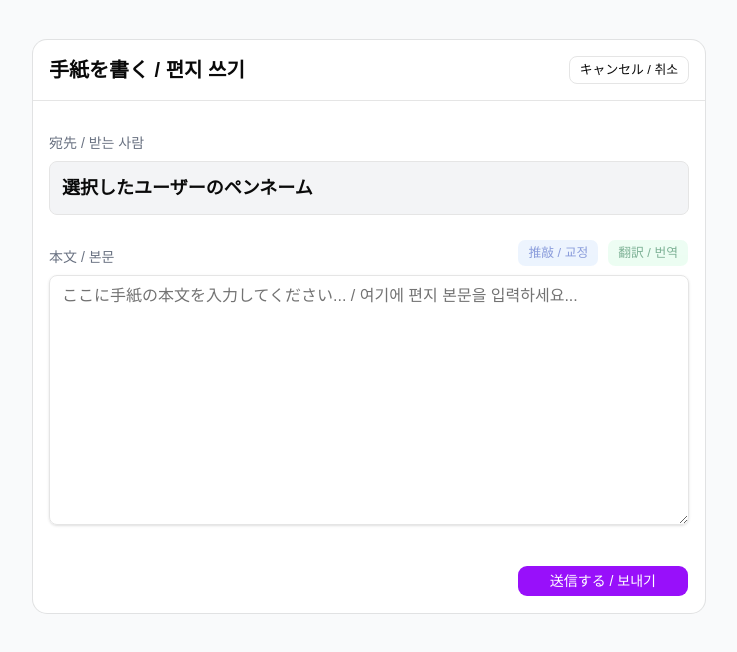
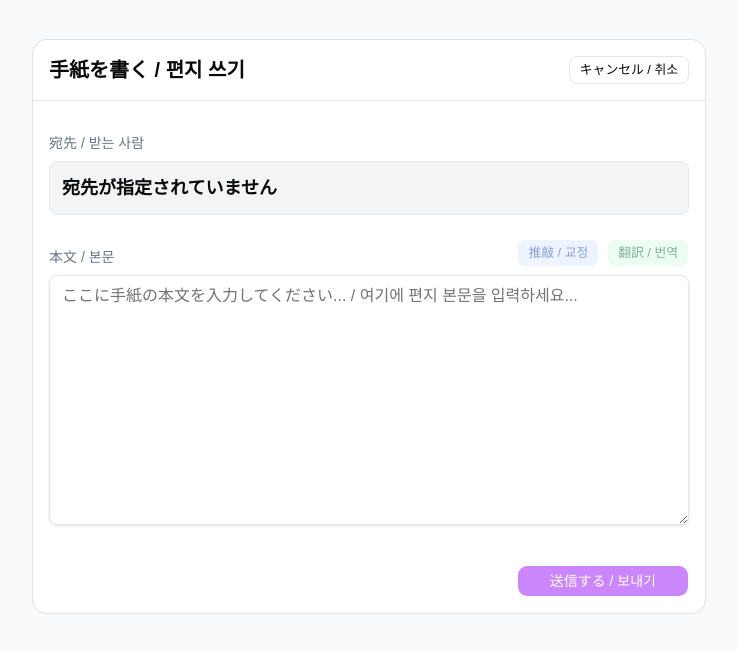
Before and after one commit to pen-pal-mvp/penpal-mvp-zero, a Next.js app: page /letters/new in a window 1280 px wide. Shown: the top 652 px of the page, without its empty margins (271-1008 px from the left). Built offline with nearby package versions, Linux system fonts and the light colour scheme; no server answers.

Commit message:
fix: resolve profile creation error

```diff
--- a/app/letters/new/page.tsx
+++ b/app/letters/new/page.tsx
@@ -4,25 +4,34 @@ import { Button } from "@/components/ui/button"
 import { Card, CardContent, CardHeader, CardTitle } from "@/components/ui/card"
 import Link from "next/link"
 import { useState, Suspense } from "react"
+import { useSearchParams, useRouter } from "next/navigation"
+import { createBrowserClient } from '@supabase/ssr'
 
 // UIとロジックを分離した子コンポーネント
 function LetterNewContent() {
   const [content, setContent] = useState("")
   const [isLoading, setIsLoading] = useState(false)
+  const [isSending, setIsSending] = useState(false)
+
+  const searchParams = useSearchParams()
+  const router = useRouter()
+  const receiverId = searchParams.get('to')
+
+  const supabase = createBrowserClient(
+    process.env.NEXT_PUBLIC_SUPABASE_URL!,
+    process.env.NEXT_PUBLIC_SUPABASE_ANON_KEY!
+  )
 
   const handleAiAction = async (action: 'translate' | 'proofread') => {
     if (!content) return
     setIsLoading(true)
-
     try {
       const response = await fetch('/api/ai', {
         method: 'POST',
         headers: { 'Content-Type': 'application/json' },
         body: JSON.stringify({ text: content, action }),
       })
-
       const data = await response.json()
-
       if (response.ok) {
         setContent(data.result)
       } else {
@@ -32,6 +41,37 @@ function LetterNewContent() {
       alert('通信エラーが発生しました')
     } finally {
       setIsLoading(false)
+    }
+  }
+
+  const handleSend = async () => {
+    if (!content || !receiverId) return
+    setIsSending(true)
+
+    const { data: { session } } = await supabase.auth.getSession()
+    if (!session) {
+      alert('ログインが必要です')
+      setIsSending(false)
+      return
+    }
+
+    const { error } = await supabase
+      .from('letters')
+      .insert([
+        {
+          sender_id: session.user.id,
+          receiver_id: receiverId,
+          content: content,
+          is_read: false
+        }
+      ])
+
+    if (error) {
+      alert(`送信エラー: ${error.message}\n詳細: ${error.details || 'なし'}`)
+      setIsSending(false)
+    } else {
+      // 送信成功後は受信箱へ遷移
+      router.push('/letters')
     }
   }
 
@@ -49,7 +89,9 @@ function LetterNewContent() {
         <CardContent className="space-y-6">
           <div className="space-y-2">
             <p className="text-sm font-medium text-gray-500">宛先 / 받는 사람</p>
-            <p className="text-lg font-semibold border p-3 rounded-md bg-gray-100">選択したユーザーのペンネーム</p>
+            <p className="text-lg font-semibold border p-3 rounded-md bg-gray-100">
+              {receiverId ? '選択したユーザー' : '宛先が指定されていません'}
+            </p>
           </div>
 
           <div className="space-y-2">
@@ -85,8 +127,12 @@ function LetterNewContent() {
           </div>
 
           <div className="flex justify-end pt-4">
-            <Button className="bg-purple-600 hover:bg-purple-700 text-white px-8">
-              送信する / 보내기
+            <Button
+              className="bg-purple-600 hover:bg-purple-700 text-white px-8"
+              onClick={handleSend}
+              disabled={isSending || !content || !receiverId}
+            >
+              {isSending ? '送信中...' : '送信する / 보내기'}
             </Button>
           </div>
         </CardContent>
```
